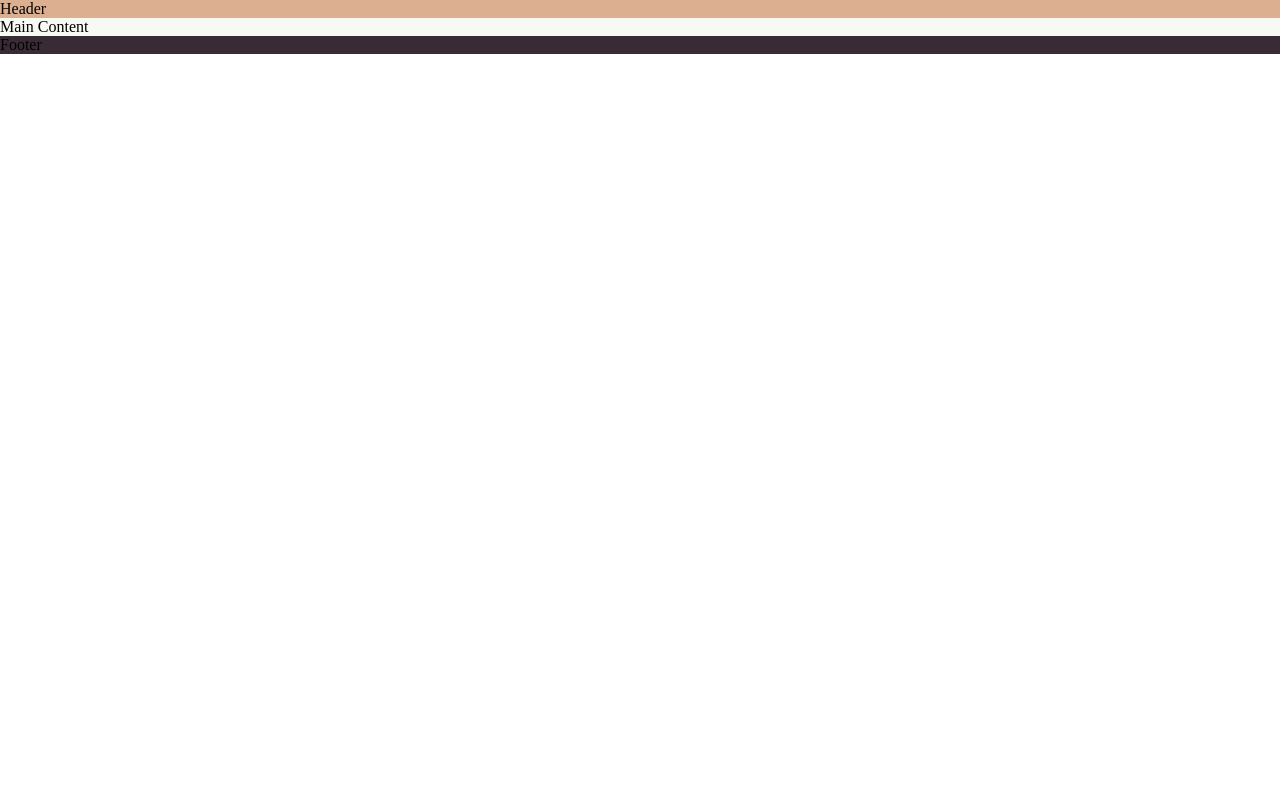
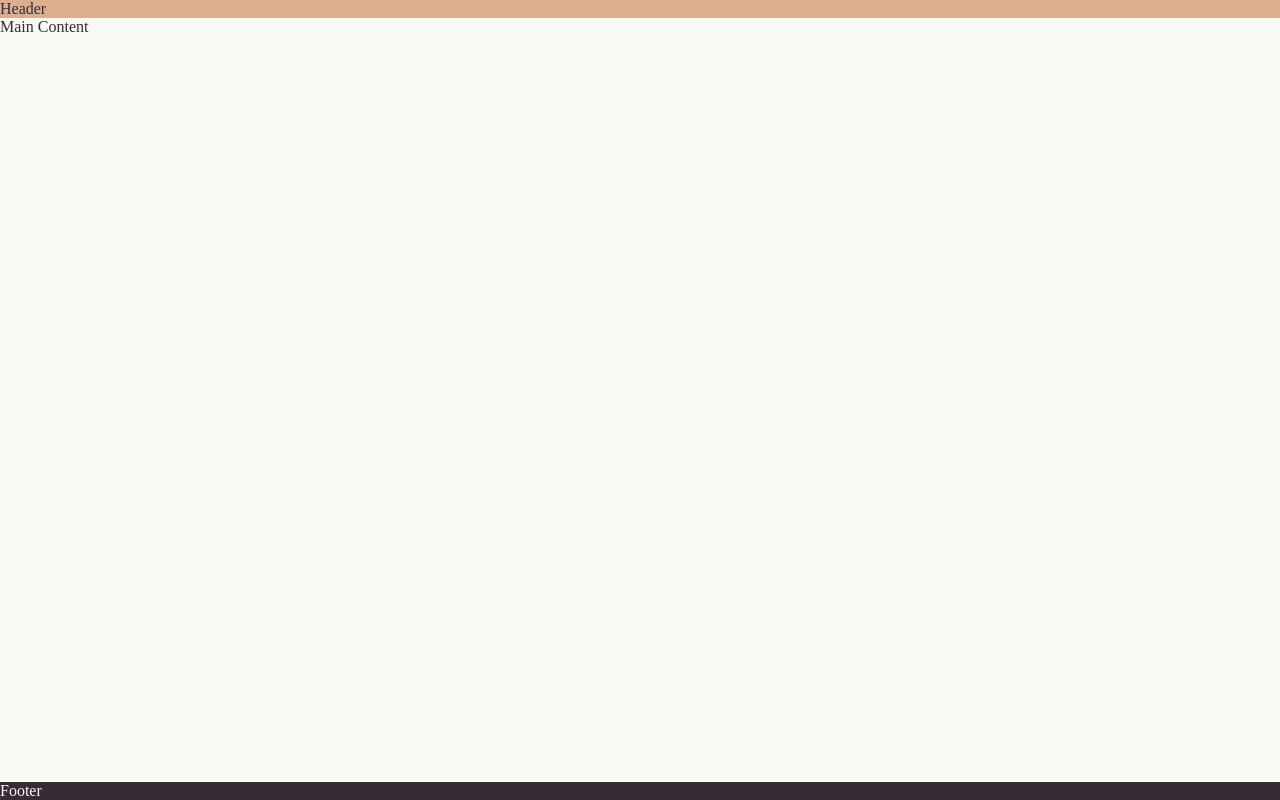
Before and after one commit to MaryYoung123/Princess-Margaret, a plain HTML site: page index.html in a window 1280 px wide. Drawn offline with Linux system fonts and the light colour scheme.

Commit message:
add font color and push footer down

```diff
--- a/assets/css/style.css
+++ b/assets/css/style.css
@@ -3,6 +3,14 @@
     padding: 0;
     margin: 0;
     box-sizing: border-box;
+}
+
+/*general*/
+body {
+    display:flex;
+    min-height:100vh;
+    flex-direction:column;
+    color:#392b36;
 }
 
 /*header*/
@@ -12,9 +20,12 @@ header {
 /*main*/
 main {
     background-color:#f6faf2;
+    flex: 1 0 auto;
 }
 
 /*footer*/
 footer {
+    color:#f6faf2;
     background-color:#392b36;
+
 }
```
